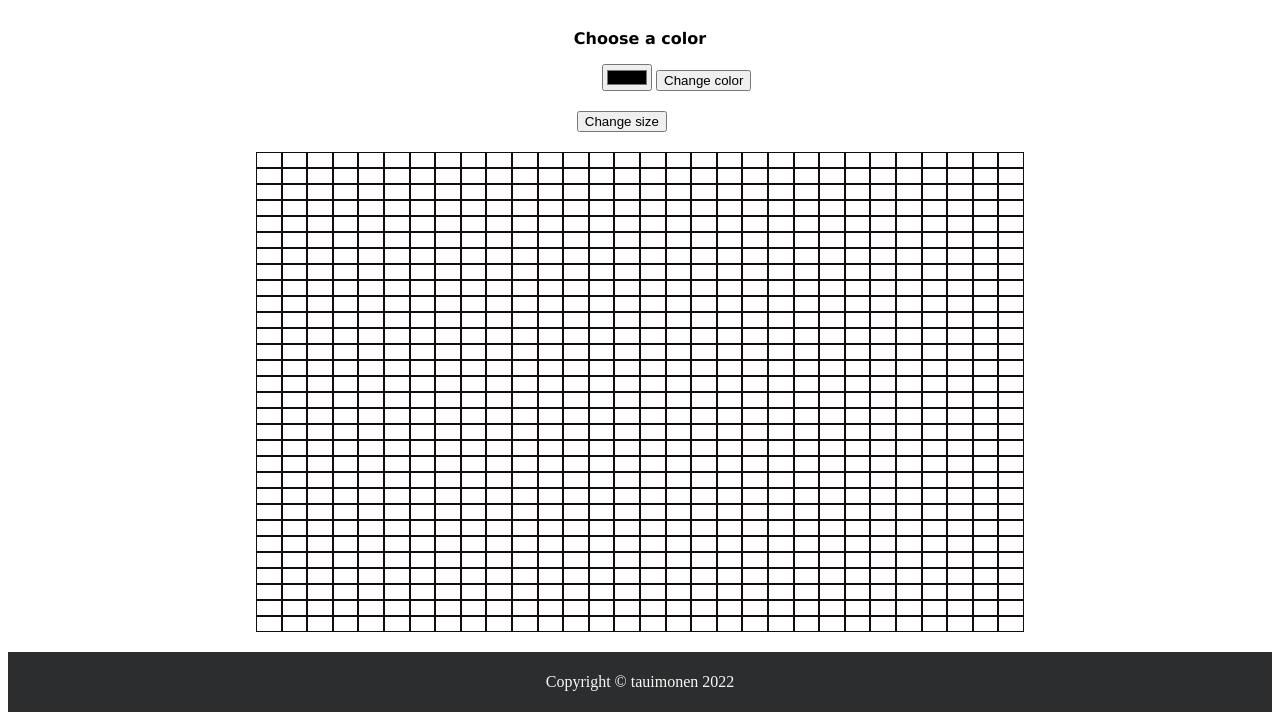
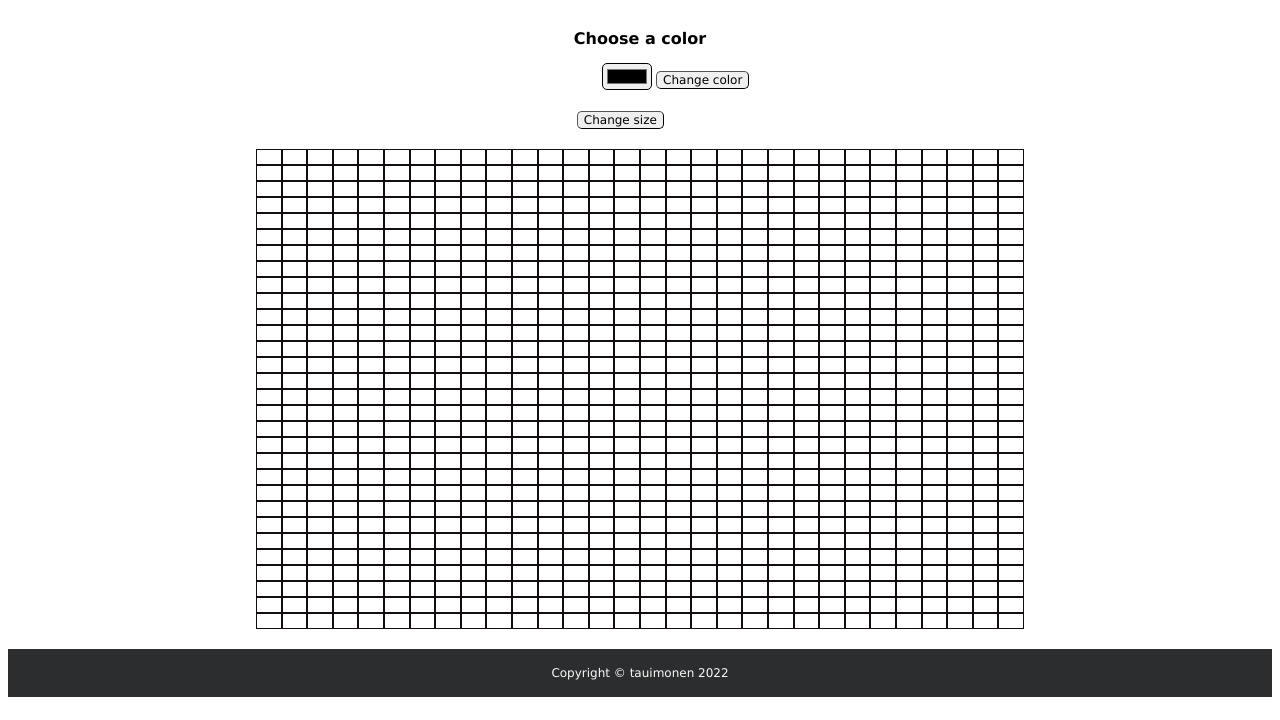
Before and after one commit to tauimonen/etch-a-sketch, a plain HTML site: page index.html in a window 1280 px wide. Shown: the part 91-811 px from the top of the page. Drawn offline with Linux system fonts and the light colour scheme.

Commit message:
Add button and picker styles

```diff
--- a/style.css
+++ b/style.css
@@ -50,18 +50,24 @@
   }
 
   .footer {
+    font-family: 'Lucida Sans', 'Lucida Sans Regular', 'Lucida Grande', 'Lucida Sans Unicode', Geneva, Verdana, sans-serif;
     margin-top: 20px;
     padding: 5px;
     align-items: center;
     background: #2c2d2e;
     color: #F9FAF8;
     text-align: center;
+    font-size: 12px;
 }
 
-.header {
-  padding: 5px;
-  align-items: center;
-  background: #2c2d2e;
-  color: #F9FAF8;
-  text-align: center;
+button {
+  font-family: 'Lucida Sans', 'Lucida Sans Regular', 'Lucida Grande', 'Lucida Sans Unicode', Geneva, Verdana, sans-serif;
+  font-size: 12px;
+  border-width: 1px;
+  border-radius: 5px;
 }
+
+#color-picker {
+  border-width: 1px;
+  border-radius: 5px;
+}
```
Also changed, not shown: logic.js (+10 -0 lines).
